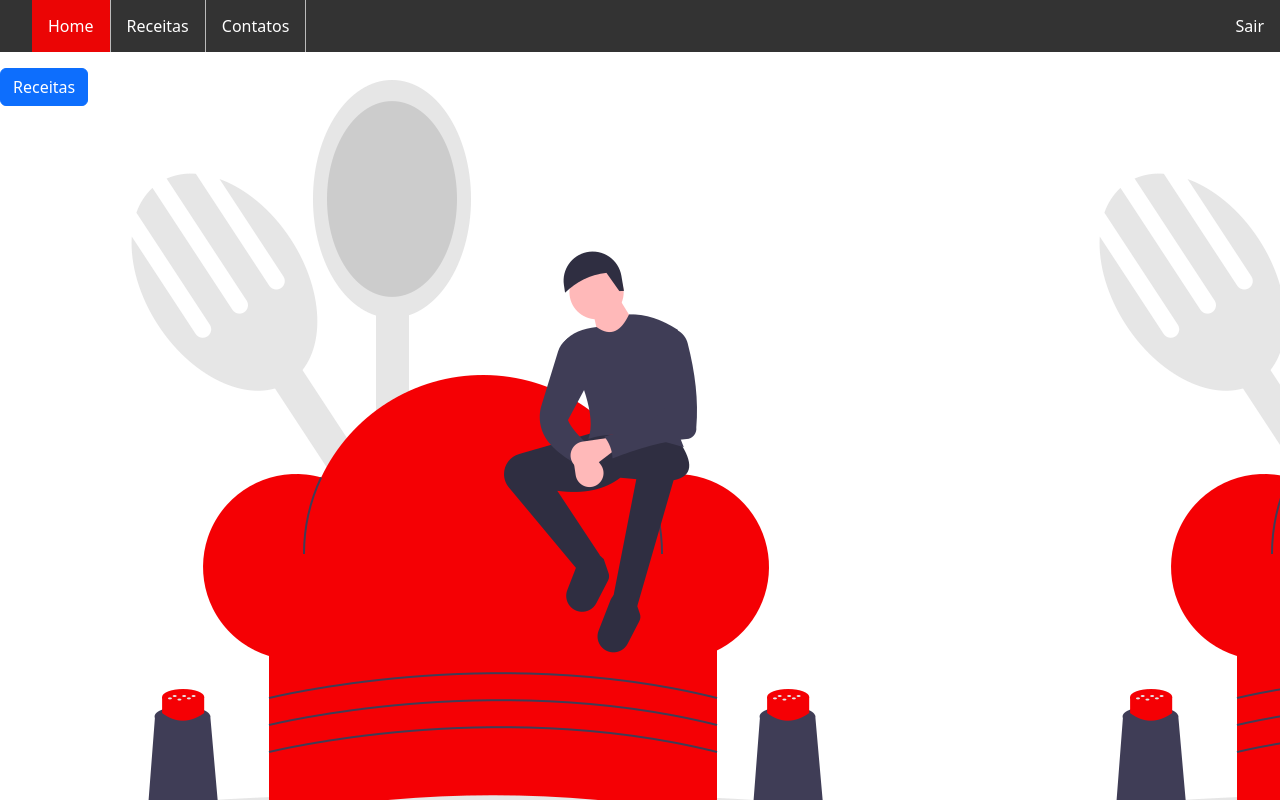
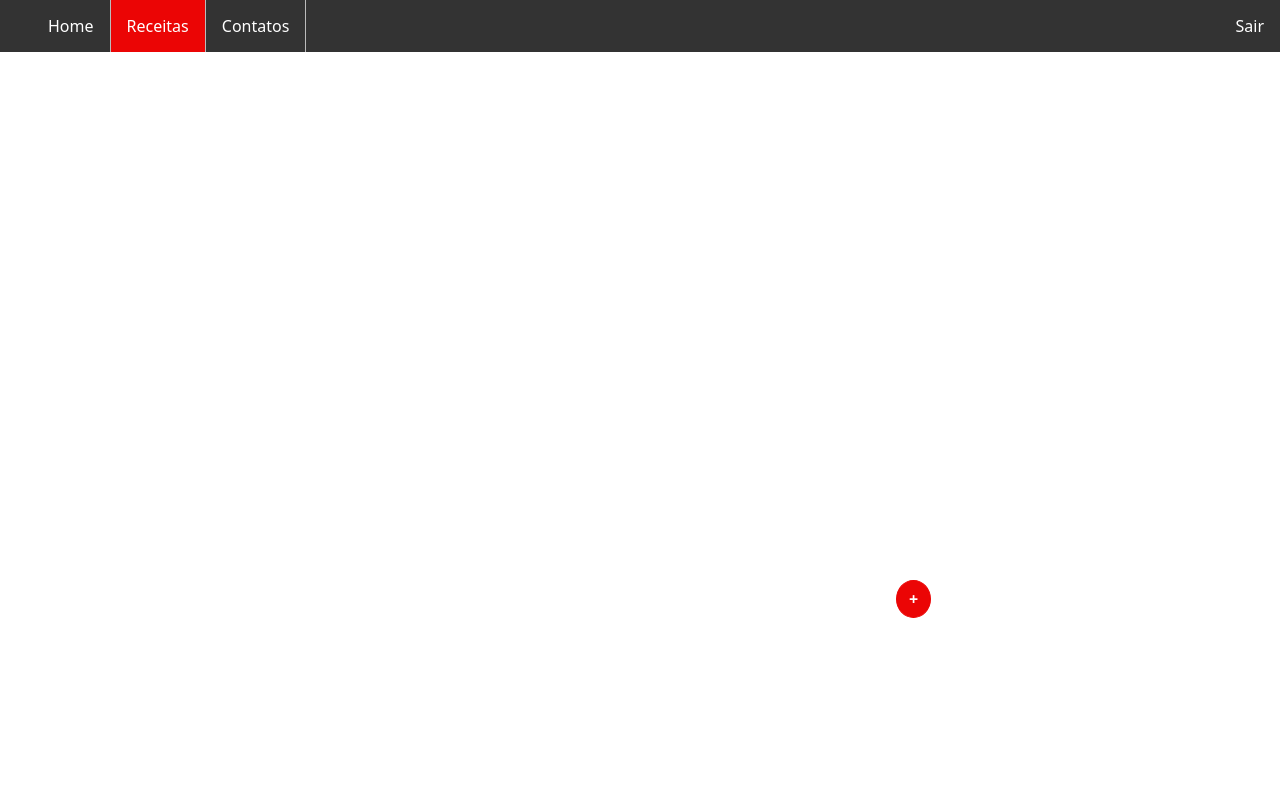
Before and after one commit to LuisinhoChavoso/gourmetiza, a React (Create React App) app: page /listar in a window 1280 px wide. Built offline with nearby package versions, Linux system fonts and the light colour scheme.

Commit message:
criação do listar

```diff
--- a/src/Listar/listar.css
+++ b/src/Listar/listar.css
@@ -1,7 +1,3 @@
-body{
-    background-image: url(../assets/back.png);
-
-  }
 
   ul {
     list-style-type: none;
@@ -43,4 +39,6 @@ body{
 
   .active {
     background-color: rgba(255,0,0,0.9);
+    color: white;
+    text-decoration: none;
   }
--- a/src/Listar/listar.js
+++ b/src/Listar/listar.js
@@ -4,66 +4,126 @@ import Button from "react-bootstrap/Button";
 import "bootstrap/dist/css/bootstrap.min.css";
 import Modal from "react-bootstrap/Modal";
 import { useState } from "react";
-import Swal from "sweetalert2";
+import swal from "sweetalert";
 import { auth } from "../config";
 
 const titulo = "LISTAR";
 
 function Listar() {
+
+
   const signOut = () => {
-        auth.signOut()
+    auth
+      .signOut()
       .then(() => {
-            Swal.fire({
+        swal({
           title: "AVISO",
           text: "Deseja mesmo sair??",
           icon: "warning",
           buttons: true,
           dangerMode: true,
-            })
-            .then((funcsair) => {
+        }).then((funcsair) => {
           if (funcsair) {
             window.location.href = "/";
           }
         });
-
       })
       .catch((error) => {
-            Swal.fire({
+        swal({
           title: "AVISO",
           text: "Não foi possivel sair, tente novamente",
           icon: "error",
-            })
+        });
       });
   };
   const [show, setShow] = useState(false);
   const handleClose = () => setShow(false);
   const handleShow = () => setShow(true);
+
+
   return (
     <>
       <Helmet>
         <title>{titulo}</title>
       </Helmet>
-      <ul >
-  <li><a class="active" href=".\home"> Home </a></li>
-  <li><a href=".\Listar" > Receitas </a></li>
-  <li><a  href="#contact"> Contatos </a></li>
-  <li style={{float:"right"}} onClick={() => signOut()} ><a href="#about">Sair</a></li>
-</ul>
-      <Button variant="primary" onClick={handleShow}>
+      <ul>
+        <li>
+          <a href=".\home"> Home </a>
+        </li>
+        <li>
+          <a
+            style={{ textDecoration: "none", color: "white" }}
+            class="active"
+            href=".\Listar"
+          >
             {" "}
             Receitas{" "}
+          </a>
+        </li>
+        <li>
+          <a href="#contact"> Contatos </a>
+        </li>
+        <li style={{ float: "right" }} onClick={() => signOut()}>
+          <a href="#about">Sair</a>
+        </li>
+      </ul>
+      <Button
+        style={{
+          fontWeight: "bolder",
+          backgroundColor: "#EB0505",
+          borderColor: "#EB0505",
+          marginTop: "40%",
+          size: "70%",
+          marginLeft: "70%",
+          borderRadius: "100%",
+          position: "fixed",
+        }}
+        variant="primary"
+        onClick={handleShow}
+      >
+        {" "}
+        +{" "}
       </Button>
       <center>
         <Modal show={show} onHide={handleClose}>
           <Modal.Header closeButton>
             <Modal.Title>NOVA RECEITA</Modal.Title>
           </Modal.Header>
-          <Modal.Body>Woohoo, you're reading this text in a modal!</Modal.Body>
+          <Modal.Body>
+            <label>Nome:</label>
+            <br />
+            <input
+              type="text"
+              name="nome_receita"
+              id="nome_receita"
+              size="30"
+            />
+            <br />
+            <label>Ingredientes:</label>
+            <br />
+            <textarea
+              type="text"
+              name="ingredientes"
+              id="ingredientes"
+              size="50"
+            />
+            <br />
+            <label>Preparo:</label>
+            <br />
+            <textarea type="text" name="preparo" id="preparo" size="50" />
+          </Modal.Body>
           <Modal.Footer>
             <Button variant="secondary" onClick={handleClose}>
               SAIR
             </Button>
-            <Button variant="primary" onClick={handleClose}>
+            <Button
+              style={{
+                backgroundColor: "#EB0505",
+                borderColor: "#EB0505",
+              }}
+              variant="primary"
+              onClick={handleClose}
+            >
               CADASTRAR
             </Button>
           </Modal.Footer>
```
Lines whose indentation alone changed are shown as unchanged.
